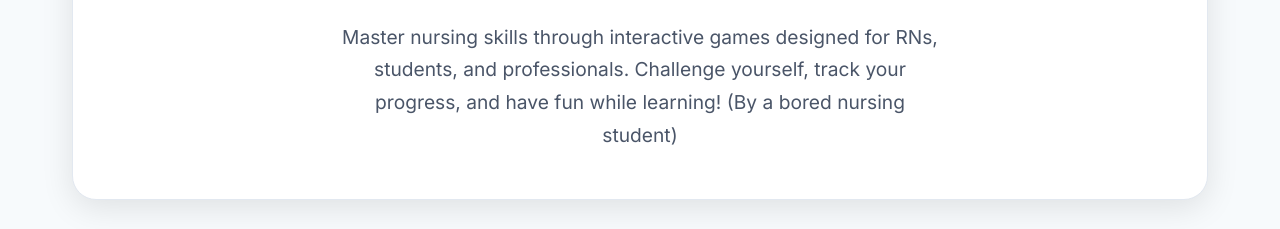
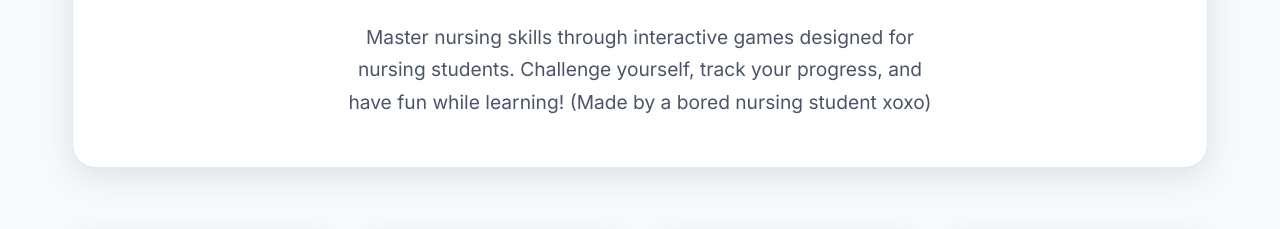
Before and after one commit to Dyre-bored/ReadyNurse-GO, a plain HTML site: page index.html in a window 1280 px wide. Shown: the part 354-583 px from the top of the page. Drawn offline with Linux system fonts and the light colour scheme.

Commit message:
Update index.html
changes to intro

```diff
--- a/index.html
+++ b/index.html
@@ -688,7 +688,8 @@
         <div id="home-screen">
             <section class="welcome-section">
                 <h1>Welcome to ReadyNurse</h1>
-                <p>Master nursing skills through interactive games designed for RNs, students, and professionals. Challenge yourself, track your progress, and have fun while learning! (By a bored nursing student)</p>
+                <p>Master nursing skills through interactive games designed for nursing students. Challenge yourself, track your progress, and have fun while learning!
+                    (Made by a bored nursing student xoxo)</p>
             </section>
 
             <!-- Progress Overview -->
```
